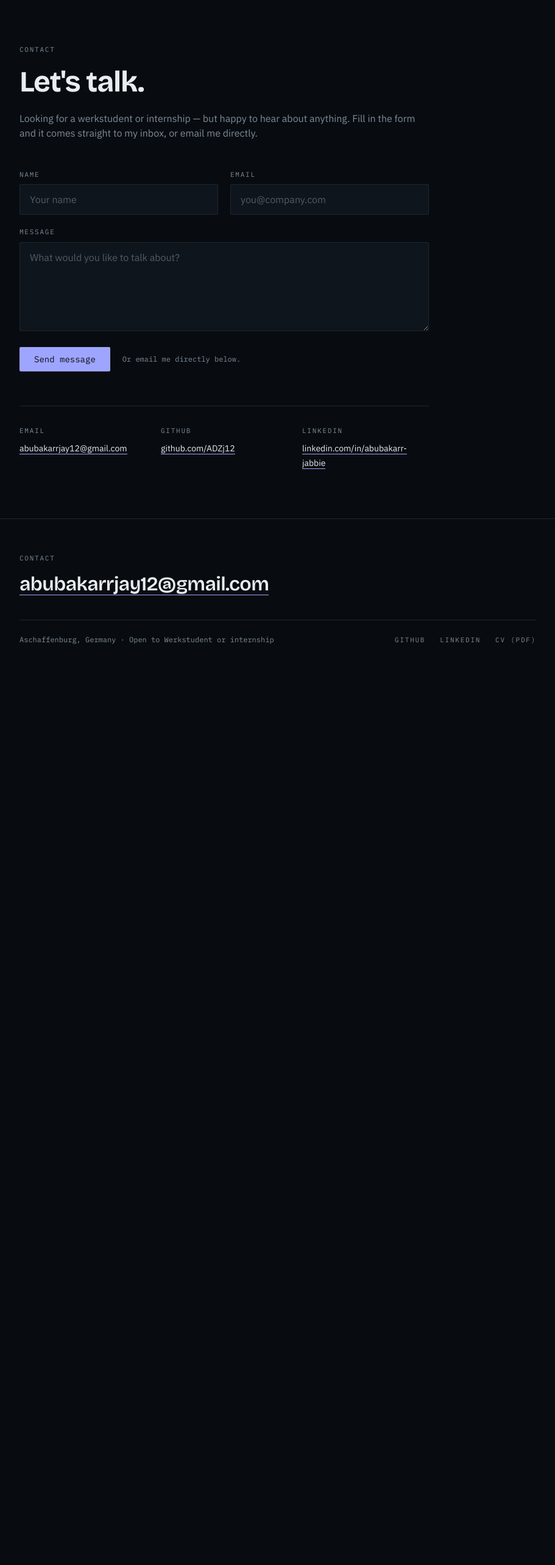
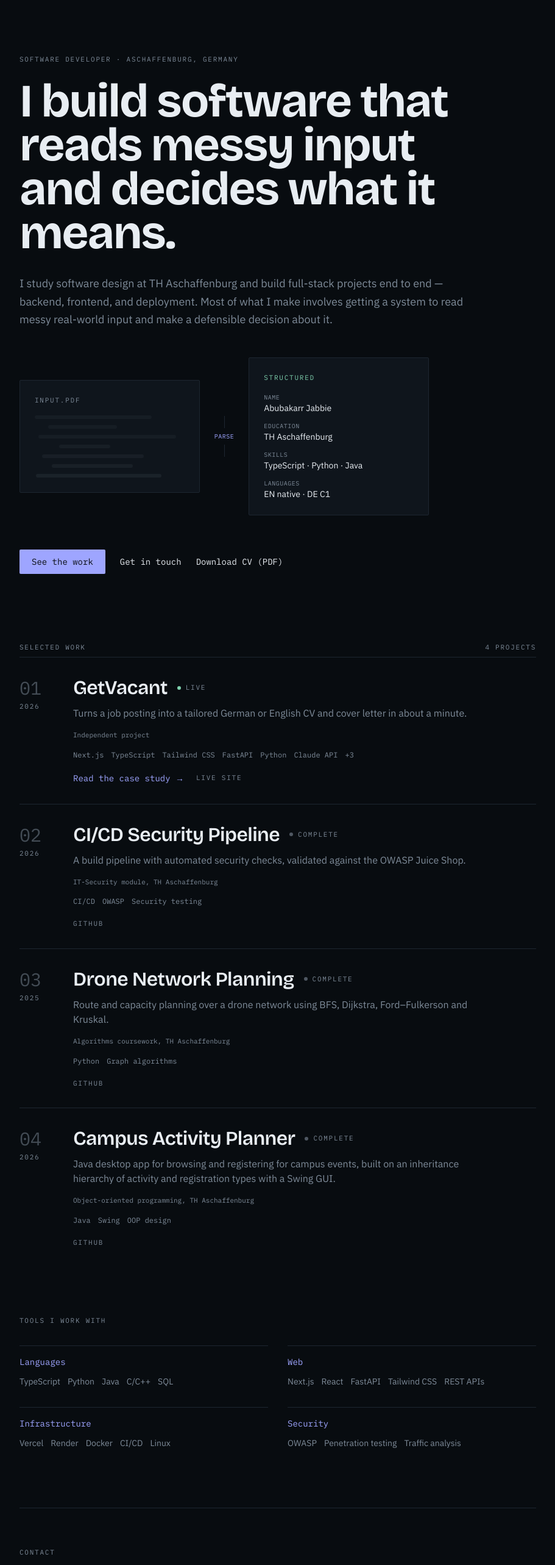
Before and after one commit to ADZj12/Portfolio, a Next.js app: page /contact in a window 1280 px wide. Shown: the part 60-2626 px from the top of the page at 61% size, without its empty margins (184-1095 px from the left). Before the commit the page ends 1173 px from the top, so only its background shows below. Built offline with nearby package versions, Linux system fonts and the light colour scheme; no server answers.

Commit message:
Add contact section to homepage, remove separate contact page

```diff
--- a/app/contact/page.tsx
+++ b/app/contact/page.tsx
@@ -1,46 +1,105 @@
-import type { Metadata } from 'next';
+import Link from 'next/link';
 import { profile } from '@/content/profile';
+import { projects } from '@/content/projects';
+import { ProjectEntry } from '@/components/ProjectEntry';
+import { ExtractionFigure } from '@/components/ExtractionFigure';
+import { Reveal } from '@/components/Reveal';
 import { ContactForm } from '@/components/ContactForm';
 
-export const metadata: Metadata = {
-  title: 'Contact',
-  description: `Get in touch with ${profile.name}.`,
-};
+export default function HomePage() {
+  return (
+    <>
+      {/* Hero */}
+      <section className="mx-auto max-w-4xl px-6 pb-20 pt-16 sm:pb-28 sm:pt-24">
+        <p className="eyebrow mb-6">
+          {profile.title} · {profile.location}
+        </p>
 
-const contactLinks = [
-  { label: 'Email', href: `mailto:${profile.email}`, text: profile.email },
-  { label: 'GitHub', href: profile.links.github, text: 'github.com/ADZj12' },
-  { label: 'LinkedIn', href: profile.links.linkedin, text: 'linkedin.com/in/abubakarr-jabbie' },
-];
+        <h1 className="display-xl mb-8 max-w-3xl">
+          I build software that reads messy input and decides what it means.
+        </h1>
 
-export default function ContactPage() {
-  return (
-    <div className="mx-auto max-w-4xl px-6 py-16 sm:py-20">
-      <p className="eyebrow mb-5">Contact</p>
-      <h1 className="display-lg mb-6 max-w-2xl">Let&apos;s talk.</h1>
-      <p className="mb-12 max-w-prose text-ash">
-        Looking for a {profile.seeking.toLowerCase()} — but happy to hear about anything.
-        Fill in the form and it comes straight to my inbox, or email me directly.
-      </p>
+        <p className="mb-12 max-w-prose text-lg leading-relaxed text-ash">
+          {profile.intro}
+        </p>
 
-      <div className="mb-14 max-w-2xl">
-        <ContactForm />
-      </div>
+        <div className="mb-14 max-w-2xl">
+          <ExtractionFigure />
+        </div>
 
-      <div className="max-w-2xl border-t border-rule pt-8">
-        <dl className="grid gap-6 sm:grid-cols-3">
-          {contactLinks.map((item) => (
-            <div key={item.label}>
-              <dt className="eyebrow mb-2">{item.label}</dt>
-              <dd>
-                <a href={item.href} className="link-underline text-sm">
-                  {item.text}
-                </a>
+        <div className="flex flex-wrap items-center gap-6">
+          <Link
+            href="/projects"
+            className="rounded-sm bg-iris px-5 py-2.5 font-mono text-sm text-void transition-opacity hover:opacity-85"
+          >
+            See the work
+          </Link>
+          <Link
+            href="#contact"
+            className="font-mono text-sm text-chalk transition-colors hover:text-iris"
+          >
+            Get in touch
+          </Link>
+          <Link
+            href={profile.cv}
+            target="_blank"
+            rel="noopener noreferrer"
+            className="font-mono text-sm text-chalk transition-colors hover:text-iris"
+          >
+            Download CV (PDF)
+          </Link>
+        </div>
+      </section>
+
+      {/* Projects */}
+      <section className="mx-auto max-w-4xl px-6 pb-20">
+        <div className="mb-2 flex items-baseline justify-between gap-4">
+          <h2 className="eyebrow">Selected work</h2>
+          <span className="num eyebrow">{projects.length} projects</span>
+        </div>
+
+        <div>
+          {projects.map((project, i) => (
+            <Reveal key={project.slug} delay={i * 0.05}>
+              <ProjectEntry project={project} />
+            </Reveal>
+          ))}
+        </div>
+      </section>
+
+      {/* Skills */}
+      <section className="mx-auto max-w-4xl px-6 pb-24">
+        <h2 className="eyebrow mb-8">Tools I work with</h2>
+        <dl className="grid gap-x-8 gap-y-8 sm:grid-cols-2">
+          {profile.skills.map((group) => (
+            <div key={group.group} className="border-t border-rule pt-4">
+              <dt className="mb-3 font-mono text-sm text-iris">{group.group}</dt>
+              <dd className="flex flex-wrap gap-x-3 gap-y-1.5">
+                {group.items.map((item) => (
+                  <span key={item} className="text-sm text-ash">
+                    {item}
+                  </span>
+                ))}
               </dd>
             </div>
           ))}
         </dl>
-      </div>
-    </div>
+      </section>
+
+      {/* Contact */}
+      <section id="contact" className="mx-auto max-w-4xl px-6 pb-24">
+        <div className="border-t border-rule pt-16">
+          <p className="eyebrow mb-5">Contact</p>
+          <h2 className="display-lg mb-6 max-w-2xl">Let&apos;s talk.</h2>
+          <p className="mb-12 max-w-prose text-ash">
+            Looking for a {profile.seeking.toLowerCase()} — but happy to hear about
+            anything. Fill in the form and it comes straight to my inbox.
+          </p>
+          <div className="max-w-2xl">
+            <ContactForm />
+          </div>
+        </div>
+      </section>
+    </>
   );
 }
--- a/app/page.tsx
+++ b/app/page.tsx
@@ -4,6 +4,7 @@ import { projects } from '@/content/projects';
 import { ProjectEntry } from '@/components/ProjectEntry';
 import { ExtractionFigure } from '@/components/ExtractionFigure';
 import { Reveal } from '@/components/Reveal';
+import { ContactForm } from '@/components/ContactForm';
 
 export default function HomePage() {
   return (
@@ -33,14 +34,20 @@ export default function HomePage() {
           >
             See the work
           </Link>
-          <a
+          <Link
+            href="#contact"
+            className="font-mono text-sm text-chalk transition-colors hover:text-iris"
+          >
+            Get in touch
+          </Link>
+          <Link
             href={profile.cv}
             target="_blank"
             rel="noopener noreferrer"
             className="font-mono text-sm text-chalk transition-colors hover:text-iris"
           >
             Download CV (PDF)
-          </a>
+          </Link>
         </div>
       </section>
 
@@ -78,6 +85,21 @@ export default function HomePage() {
           ))}
         </dl>
       </section>
+
+      {/* Contact */}
+      <section id="contact" className="mx-auto max-w-4xl px-6 pb-24">
+        <div className="border-t border-rule pt-16">
+          <p className="eyebrow mb-5">Contact</p>
+          <h2 className="display-lg mb-6 max-w-2xl">Let&apos;s talk.</h2>
+          <p className="mb-12 max-w-prose text-ash">
+            Looking for a {profile.seeking.toLowerCase()} — but happy to hear about
+            anything. Fill in the form and it comes straight to my inbox.
+          </p>
+          <div className="max-w-2xl">
+            <ContactForm />
+          </div>
+        </div>
+      </section>
     </>
   );
 }
--- a/components/Nav.tsx
+++ b/components/Nav.tsx
@@ -8,6 +8,7 @@ import { profile } from '@/content/profile';
 const links = [
   { href: '/projects', label: 'Projects' },
   { href: '/about', label: 'About' },
+  { href: '/#contact', label: 'Contact' },
   { href: profile.cv, label: 'CV', external: true },
 ];
 
```
Also changed, not shown: 1 other file (tests, documents, lock files or other folders).
